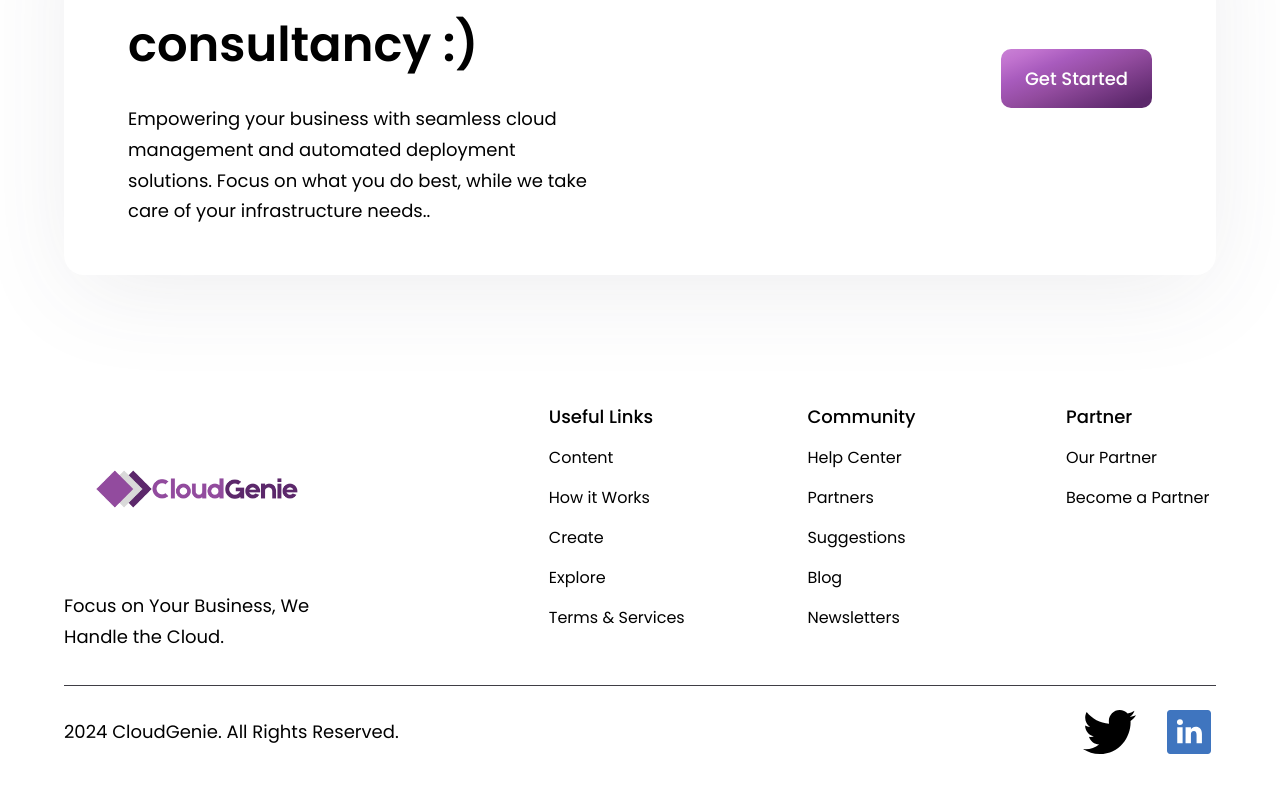
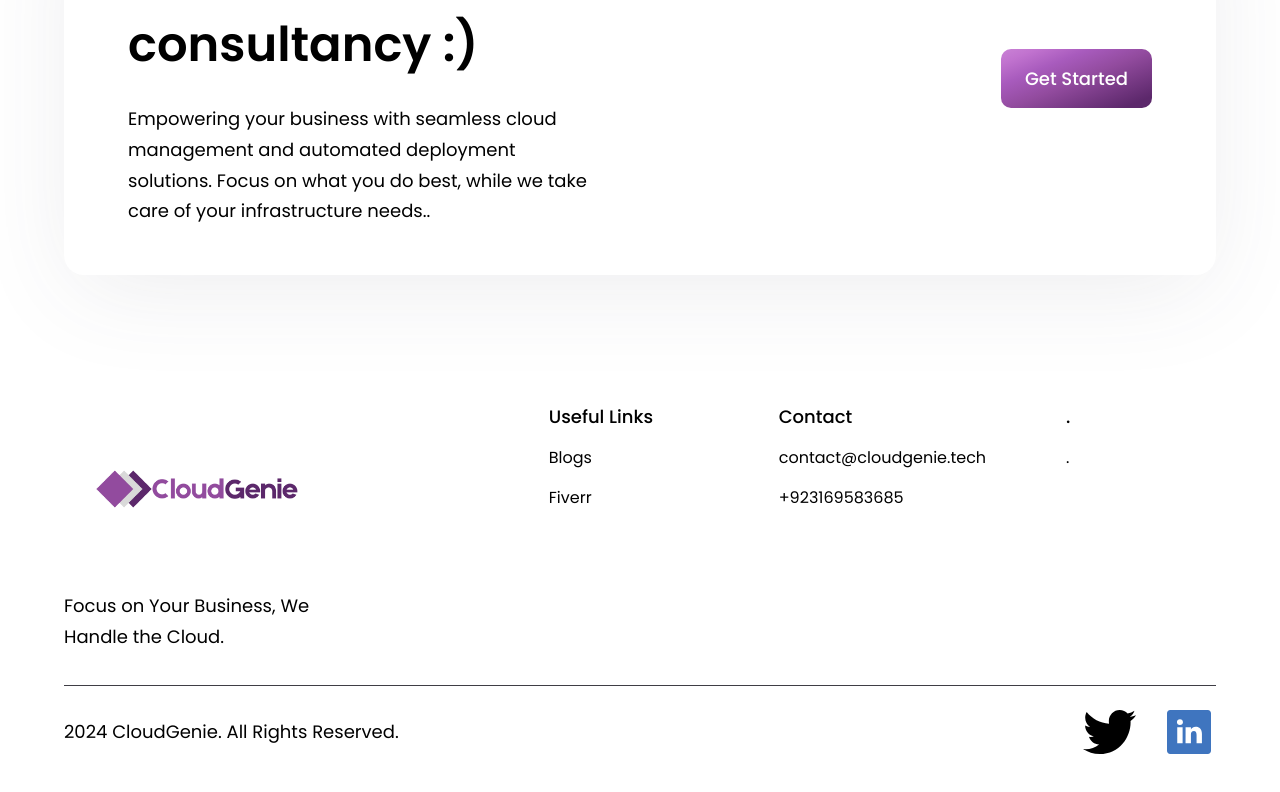
Before and after one commit to KaramHussain/cloudgenie, a React (Vite) app: page / in a window 1280 px wide. Shown: the part 4224-5016 px from the top of the page. Built offline with nearby package versions, Linux system fonts and the light colour scheme.

Commit message:
updated footer

```diff
--- a/src/components/Footer.jsx
+++ b/src/components/Footer.jsx
@@ -29,7 +29,7 @@ const Footer = () => {
                     key={item.name}
                     className={`font-poppins font-normal text-[16px] leading-[24px] text-black hover:text-logocolor cursor-pointer ${index !== link.links.length - 1 ? 'mb-4' : 'mb-0'}`}
                   >
-                    {item.name}
+                    <a href={item.link}>{item.name}</a>
                   </li>
                 ))}
               </ul>
--- a/src/constants/index.js
+++ b/src/constants/index.js
@@ -108,65 +108,50 @@ export const footerLinks = [
     title: "Useful Links",
     links: [
       {
-        name: "Content",
-        link: "https://www.hoobank.com/content/",
+        name: "Blogs",
+        link: "https://medium.com/@iqbalkaram44",
       },
       {
-        name: "How it Works",
-        link: "https://www.hoobank.com/how-it-works/",
+        name: "Fiverr",
+        link: "https://www.fiverr.com/karamiqbal525",
+      },
+      // {
+      //   name: "Create",
+      //   link: "https://www.hoobank.com/create/",
+      // },
+      // {
+      //   name: "Explore",
+      //   link: "https://www.hoobank.com/explore/",
+      // },
+      // {
+      //   name: "Terms & Services",
+      //   link: "https://www.hoobank.com/terms-and-services/",
+      // },
+    ],
+  },
+  {
+    title: "Contact",
+    links: [
+      {
+        name: "contact@cloudgenie.tech",
+        link: "mailto:contact@cloudgenie.tech",
       },
       {
-        name: "Create",
-        link: "https://www.hoobank.com/create/",
-      },
-      {
-        name: "Explore",
-        link: "https://www.hoobank.com/explore/",
-      },
-      {
-        name: "Terms & Services",
-        link: "https://www.hoobank.com/terms-and-services/",
+        name: "+923169583685",
+        link: "whatsapp://send?text=Hello World!&phone=+923169583685",
       },
     ],
   },
   {
-    title: "Community",
+    title: ".",
     links: [
       {
-        name: "Help Center",
-        link: "https://www.hoobank.com/help-center/",
-      },
-      {
-        name: "Partners",
-        link: "https://www.hoobank.com/partners/",
-      },
-      {
-        name: "Suggestions",
-        link: "https://www.hoobank.com/suggestions/",
-      },
-      {
-        name: "Blog",
-        link: "https://www.hoobank.com/blog/",
-      },
-      {
-        name: "Newsletters",
-        link: "https://www.hoobank.com/newsletters/",
-      },
+        name: ".",
+        link: ".",
+      }
     ],
   },
-  {
-    title: "Partner",
-    links: [
-      {
-        name: "Our Partner",
-        link: "https://www.hoobank.com/our-partner/",
-      },
-      {
-        name: "Become a Partner",
-        link: "https://www.hoobank.com/become-a-partner/",
-      },
-    ],
-  },
+
 ];
 
 export const socialMedia = [
```
